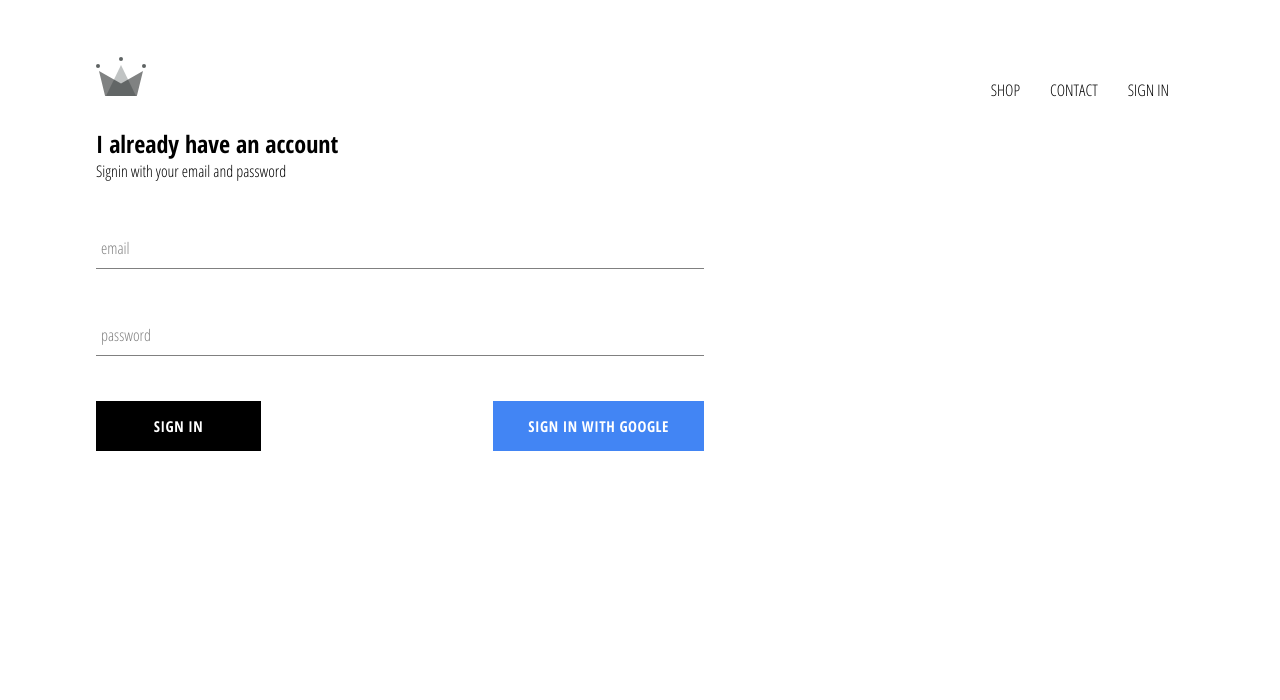
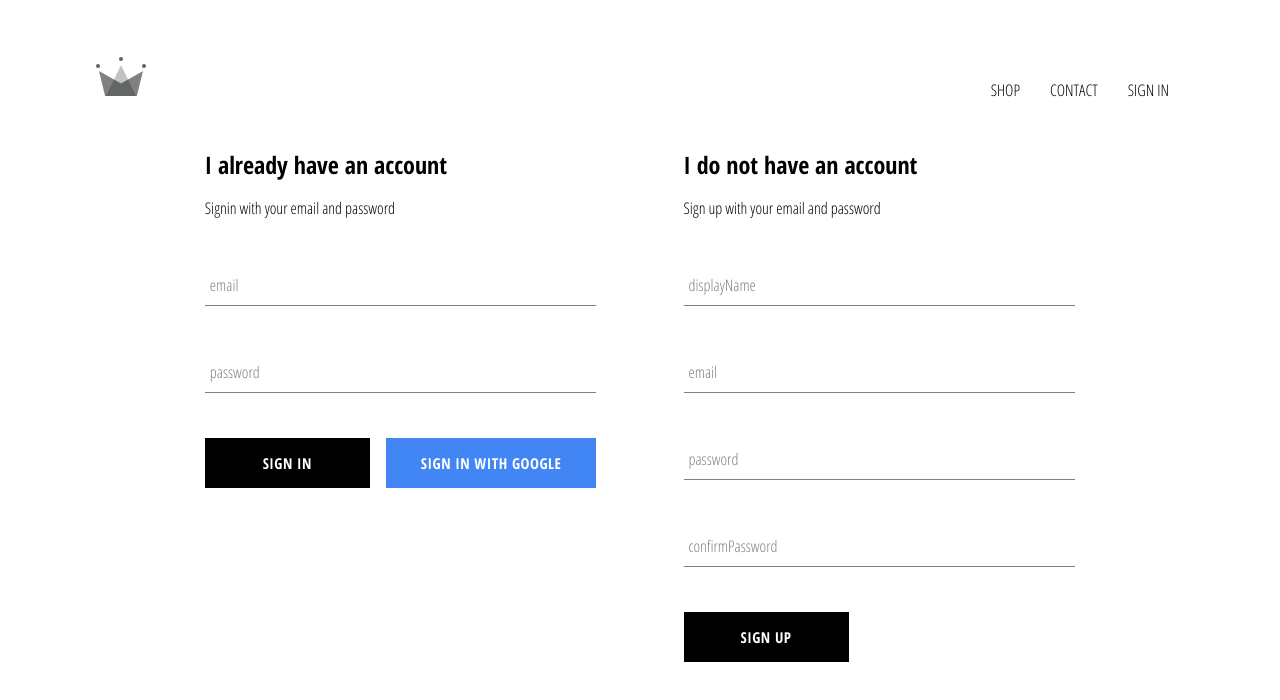
Before and after one commit to siddharthborderwala/crown-clothing, a React (Create React App) app: page /signin in a window 1280 px wide. Shown: the top 700 px of the page. Built offline with nearby package versions, Linux system fonts and the light colour scheme; no server answers.

Commit message:
firebase authentication and oauth

```diff
--- a/src/App.js
+++ b/src/App.js
@@ -1,6 +1,6 @@
 import React from 'react';
 import { Route, Switch } from 'react-router-dom';
-import { auth } from './firebase/firbase.util';
+import { auth, createUserProfileDocument } from './firebase/firbase.util';
 
 import './App.css';
 import Header from './components/header/Header.component';
@@ -15,18 +15,31 @@
     this.state = {
       currentUser: null,
     };
-    this.unsubcribeFromAuth = null;
+    this.unsubscribeFromAuth = null;
   }
 
   componentDidMount() {
-    this.unsubscribeFromAuth = auth.onAuthStateChanged((user) => {
-      this.setState({ currentUser: user });
-      console.log(user);
+    this.unsubscribeFromAuth = auth.onAuthStateChanged(async (userAuth) => {
+      if (userAuth) {
+        const userRef = await createUserProfileDocument(userAuth);
+        userRef.onSnapshot((snapShot) => {
+          this.setState(() => {
+            const currentUser = {
+              id: snapShot.id,
+              ...snapShot.data(),
+            };
+            console.log(currentUser);
+            return { currentUser };
+          });
+        });
+      } else {
+        this.setState(() => ({ currentUser: userAuth }));
+      }
     });
   }
 
   componentWillUnmount() {
-    this.unsubcribeFromAuth();
+    this.unsubscribeFromAuth();
   }
 
   render() {
--- a/src/components/form-input/FormInput.component.jsx
+++ b/src/components/form-input/FormInput.component.jsx
@@ -7,7 +7,7 @@
     {label ? (
       <label
         className={`${
-          otherProps.value.length ? 'shrink' : ''
+          otherProps.value?.length ? 'shrink' : ''
         } form-input-label`}
       >
         {label}
--- a/src/components/signin-signup/SigninAndSignup.component.jsx
+++ b/src/components/signin-signup/SigninAndSignup.component.jsx
@@ -2,10 +2,12 @@
 import './signin-and-signup.styles.scss';
 
 import SignIn from './../signin/SignIn.component';
+import SignUp from './../signup/SignUp.component';
 
 const SigninAndSignup = () => (
   <div className="signin-and-signup">
     <SignIn />
+    <SignUp />
   </div>
 );
 
--- a/src/components/signin-signup/signin-and-signup.styles.scss
+++ b/src/components/signin-signup/signin-and-signup.styles.scss
@@ -0,0 +1,10 @@
+.signin-and-signup {
+  width: 80%;
+  display: flex;
+  justify-content: space-between;
+  margin: 30px auto;
+
+  & > div {
+    width: 45%;
+  }
+}
--- a/src/components/signin/SignIn.component.jsx
+++ b/src/components/signin/SignIn.component.jsx
@@ -29,10 +29,10 @@
   render() {
     return (
       <div className="sign-in">
-        <h2>I already have an account</h2>
+        <h2 className="title">I already have an account</h2>
         <span>Signin with your email and password</span>
 
-        <form onSubmit={this.handleSubmit}>
+        <form onSubmit={this.handleSubmit} autoComplete="off">
           <FormInput
             type="email"
             name="email"
--- a/src/components/signin/sign-in.styles.scss
+++ b/src/components/signin/sign-in.styles.scss
@@ -1,5 +1,4 @@
 .sign-in {
-  width: 38rem;
   display: flex;
   flex-direction: column;
 
--- /dev/null
+++ b/src/components/signup/SignUp.component.jsx
@@ -0,0 +1,106 @@
+import React from 'react';
+
+import FormInput from './../form-input/FormInput.component';
+import CustomButton from './../custom-button/CustomButton.component';
+import { auth, createUserProfileDocument } from './../../firebase/firbase.util';
+
+import './sign-up.styles.scss';
+
+class SignUp extends React.Component {
+  constructor(props) {
+    super(props);
+
+    this.state = {
+      displayName: '',
+      email: '',
+      password: '',
+      confirmPassword: '',
+    };
+  }
+
+  handleSubmit = async (event) => {
+    console.log('handling signup');
+    event.preventDefault();
+    const { displayName, email, password, confirmPassword } = this.state;
+
+    if (password !== confirmPassword) {
+      alert("Passwords don't match");
+      return;
+    }
+
+    try {
+      const { user } = await auth.createUserWithEmailAndPassword(
+        email,
+        password
+      );
+      createUserProfileDocument(user, { displayName });
+
+      this.setState({
+        displayName: '',
+        email: '',
+        password: '',
+        confirmassword: '',
+      });
+    } catch (error) {
+      console.log(error);
+    }
+  };
+
+  handleChange = (e) => {
+    const { name, value } = e.target;
+    this.setState(() => ({ [name]: value }));
+  };
+
+  render() {
+    const { displayName, email, password, confirmPassword } = this.state;
+
+    return (
+      <div className="sign-up">
+        <h2 className="title">I do not have an account</h2>
+        <span>Sign up with your email and password</span>
+
+        <form
+          className="sign-up-form"
+          onSubmit={this.handleSubmit}
+          autoComplete="off"
+        >
+          <FormInput
+            type="text"
+            name="displayName"
+            label="displayName"
+            value={displayName}
+            onChange={this.handleChange}
+            required
+          />
+          <FormInput
+            type="email"
+            name="email"
+            label="email"
+            value={email}
+            onChange={this.handleChange}
+            required
+          />
+          <FormInput
+            type="password"
+            name="password"
+            label="password"
+            value={password}
+            onChange={this.handleChange}
+            required
+          />
+          <FormInput
+            type="password"
+            name="confirmPassword"
+            label="confirmPassword"
+            value={confirmPassword}
+            onChange={this.handleChange}
+            required
+          />
+          <CustomButton type="submit">SIGN UP</CustomButton>
+        </form>
+      </div>
+    );
+  }
+}
+
+export default SignUp;
--- /dev/null
+++ b/src/components/signup/sign-up.styles.scss
@@ -0,0 +1,8 @@
+.sign-up {
+  display: flex;
+  flex-direction: column;
+
+  .title {
+    margin: 1rem 0;
+  }
+}
--- a/src/firebase/firbase.util.js
+++ b/src/firebase/firbase.util.js
@@ -13,6 +13,30 @@
   measurementId: process.env.REACT_APP_FIREBASE_MEASUREMENT_ID,
 };
 
+export const createUserProfileDocument = async (userAuth, additionalData) => {
+  if (!userAuth) return;
+  const userRef = firestore.doc(`users/${userAuth.uid}`);
+  const snapShot = await userRef.get();
+
+  if (!snapShot.exists) {
+    const { displayName, email } = userAuth;
+    const createdAt = new Date();
+
+    try {
+      await userRef.set({
+        displayName,
+        email,
+        createdAt,
+        ...additionalData,
+      });
+    } catch (e) {
+      console.log('Error creating user!');
+    }
+  }
+
+  return userRef;
+};
+
 firebase.initializeApp(firebaseConfig);
 
 export const auth = firebase.auth();
```
